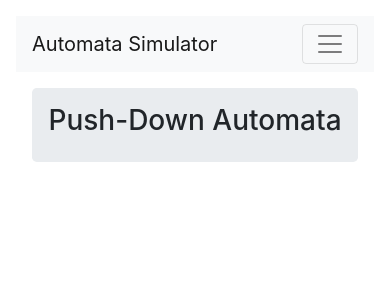
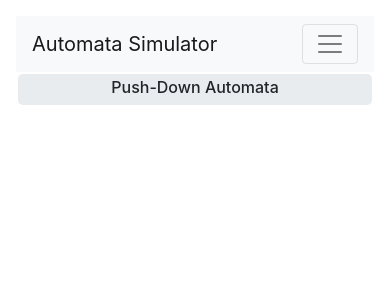
Before and after one commit to gsilber/AutomataOld, an Angular app in the folder Automata.UI/: page /pda in a window 390 px wide. Shown: the top 300 px of the page. Built offline with nearby package versions, Linux system fonts and the light colour scheme.

Commit message:
shrunk header on mobile

```diff
--- a/Automata.UI/src/app/pages/fsm-page/fsm-page.component.scss
+++ b/Automata.UI/src/app/pages/fsm-page/fsm-page.component.scss
@@ -11,6 +11,8 @@ $border-radius: .25rem;
 .jumbotron-mini{
     padding:.25rem 0 0 0;
     margin:.1rem;
+    margin-bottom: .25rem;
+
 }
 
 .tab-content{
--- a/Automata.UI/src/app/pages/pda-page/pda-page.component.css
+++ b/Automata.UI/src/app/pages/pda-page/pda-page.component.css
@@ -1,4 +1,9 @@
 .jumbotron{
-    padding:1rem;
+    padding:1rem 0 .5rem 0;
     margin:1rem;
 }
+.jumbotron-mini{
+    padding:.25rem 0 0 0;
+    margin:.1rem;
+    margin-bottom: .25rem;
+}
--- a/Automata.UI/src/app/pages/pda-page/pda-page.component.html
+++ b/Automata.UI/src/app/pages/pda-page/pda-page.component.html
@@ -1,3 +1,6 @@
-<div class='jumbotron'>
-  <h3 class='text-center'>Push-Down Automata</h3>
-</div>
+<div class='jumbotron d-none d-sm-block'>
+    <h3 class='text-center'>Push-Down Automata</h3>
+  </div>
+  <div class='jumbotron jumbotron-mini d-block d-sm-none'>
+      <h6 class='text-center'>Push-Down Automata</h6>
+    </div>
--- a/Automata.UI/src/app/pages/turing-page/turing-page.component.css
+++ b/Automata.UI/src/app/pages/turing-page/turing-page.component.css
@@ -1,4 +1,9 @@
 .jumbotron{
-    padding:1rem;
+    padding:1rem 0 .5rem 0;
     margin:1rem;
 }
+.jumbotron-mini{
+    padding:.25rem 0 0 0;
+    margin:.1rem;
+    margin-bottom: .25rem;
+}
--- a/Automata.UI/src/app/pages/turing-page/turing-page.component.html
+++ b/Automata.UI/src/app/pages/turing-page/turing-page.component.html
@@ -1,3 +1,7 @@
-<div class='jumbotron'>
-  <h3 class='text-center'>Turing Machines</h3>
-</div>
+
+<div class='jumbotron d-none d-sm-block'>
+    <h3 class='text-center'>Turing Machines</h3>
+  </div>
+  <div class='jumbotron jumbotron-mini d-block d-sm-none'>
+      <h6 class='text-center'>Turing Machines</h6>
+    </div>
```
